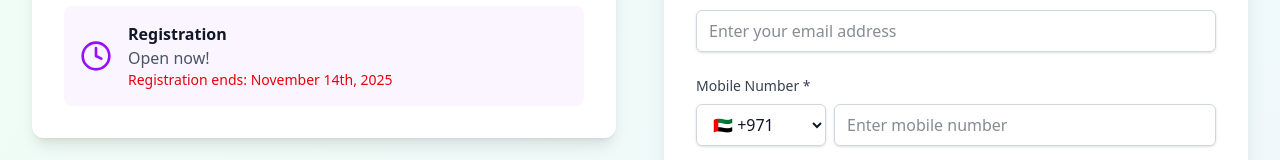
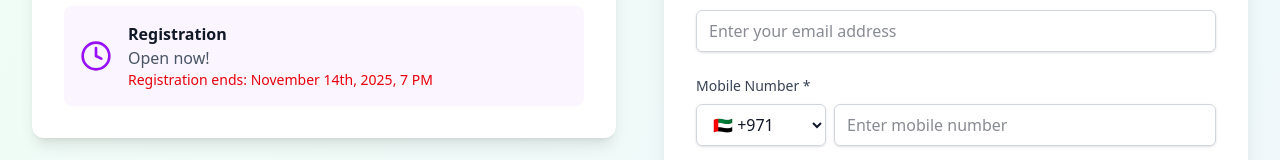
Before and after one commit to UmarAlMukhtar/Nanma-2025, a Next.js app: page / in a window 1280 px wide. Shown: the part 774-934 px from the top of the page. Built offline with nearby package versions, Linux system fonts and the light colour scheme.

Commit message:
fix: Update registration end time to include specific hour

```diff
--- a/src/app/page.tsx
+++ b/src/app/page.tsx
@@ -83,7 +83,7 @@
                   <div>
                     <h3 className="font-semibold text-gray-900">Registration</h3>
                     <p className="text-gray-600">Open now!</p>
-                    <p className="text-sm text-red-600 font-medium">Registration ends: November 14th, 2025</p>
+                    <p className="text-sm text-red-600 font-medium">Registration ends: November 14th, 2025, 7 PM</p>
                   </div>
                 </div>
               </div>
```
